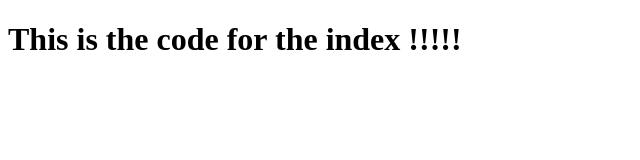
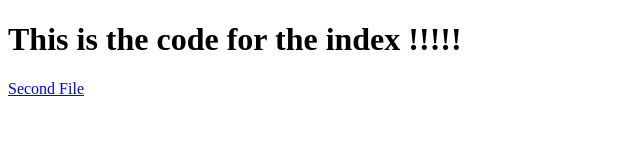
Before and after one commit to shaharyar188/staging2.ooddleskitchen.co.uk, a plain HTML site: page index.html in a window 1280 px wide. Shown: the whole page, without its empty margins (0-640 px from the left). Drawn offline with Linux system fonts and the light colour scheme.

Commit message:
minor changes

```diff
--- a/index.html
+++ b/index.html
@@ -9,6 +9,7 @@
 
 <body>
     <h1>This is the code for the index !!!!!</h1>
+    <a href="./file_second.html">Second File</a>
 </body>
 
 </html>
```
